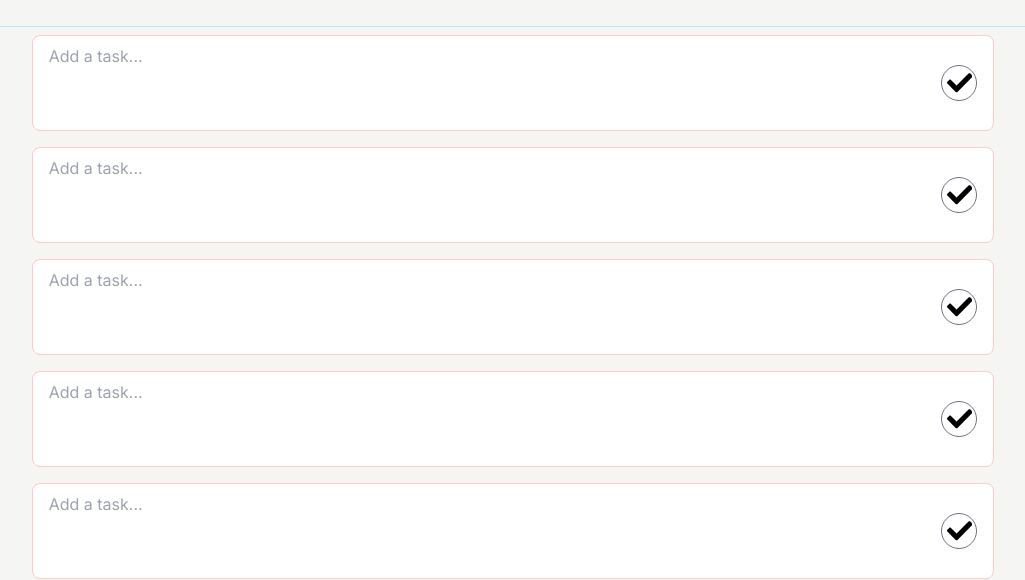
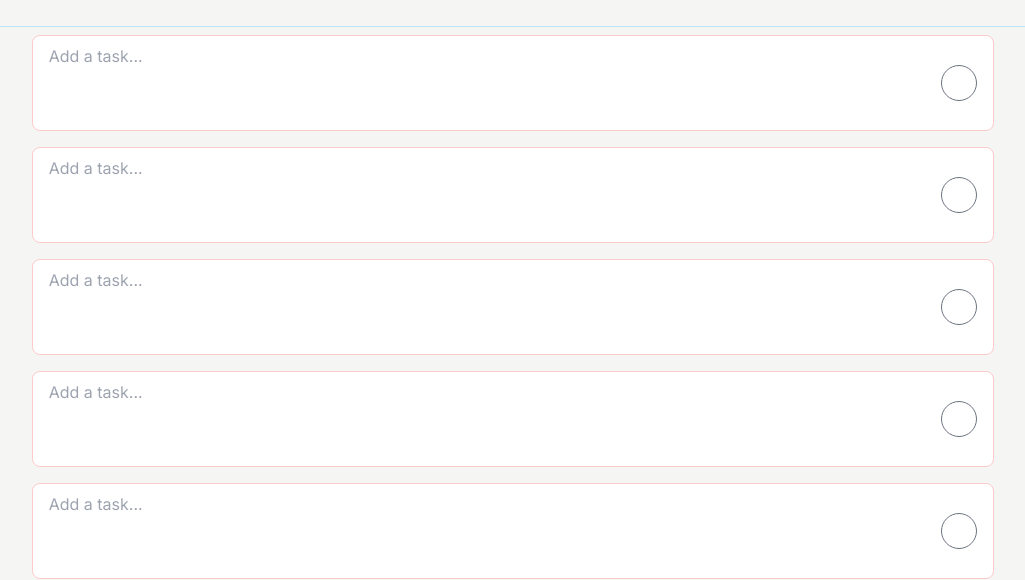
Before and after one commit to Daniel7842900/nextjs-todo-ts, a Next.js app: page /todo in a window 1280 px wide. Shown: the part 230-810 px from the top of the page, without its empty margins (127-1152 px from the left). Built offline with nearby package versions, Linux system fonts and the light colour scheme.

Commit message:
update complete button to add hover effect

```diff
--- a/app/(routes)/todo/CompleteButton.tsx
+++ b/app/(routes)/todo/CompleteButton.tsx
@@ -8,7 +8,7 @@ interface Props {
 export default function CompleteButton({ styles }: Props) {
   return (
     <Button styles={styles}>
-      <FaCheck className="w-3/4 h-3/4" />
+      <FaCheck className="hidden w-3/4 h-3/4 group-hover:block group-hover:text-white " />
     </Button>
   );
 }
--- a/app/_components/Card.tsx
+++ b/app/_components/Card.tsx
@@ -15,7 +15,7 @@ export default function Card() {
           className="resize-none w-full outline-0 cursor-pointer focus:cursor-text"
         ></textarea>
       </div>
-      <CompleteButton styles="mr-4" />
+      <CompleteButton styles="mr-4 hover:bg-green-500 hover:border-green-500 group" />
     </div>
   );
 }
```
